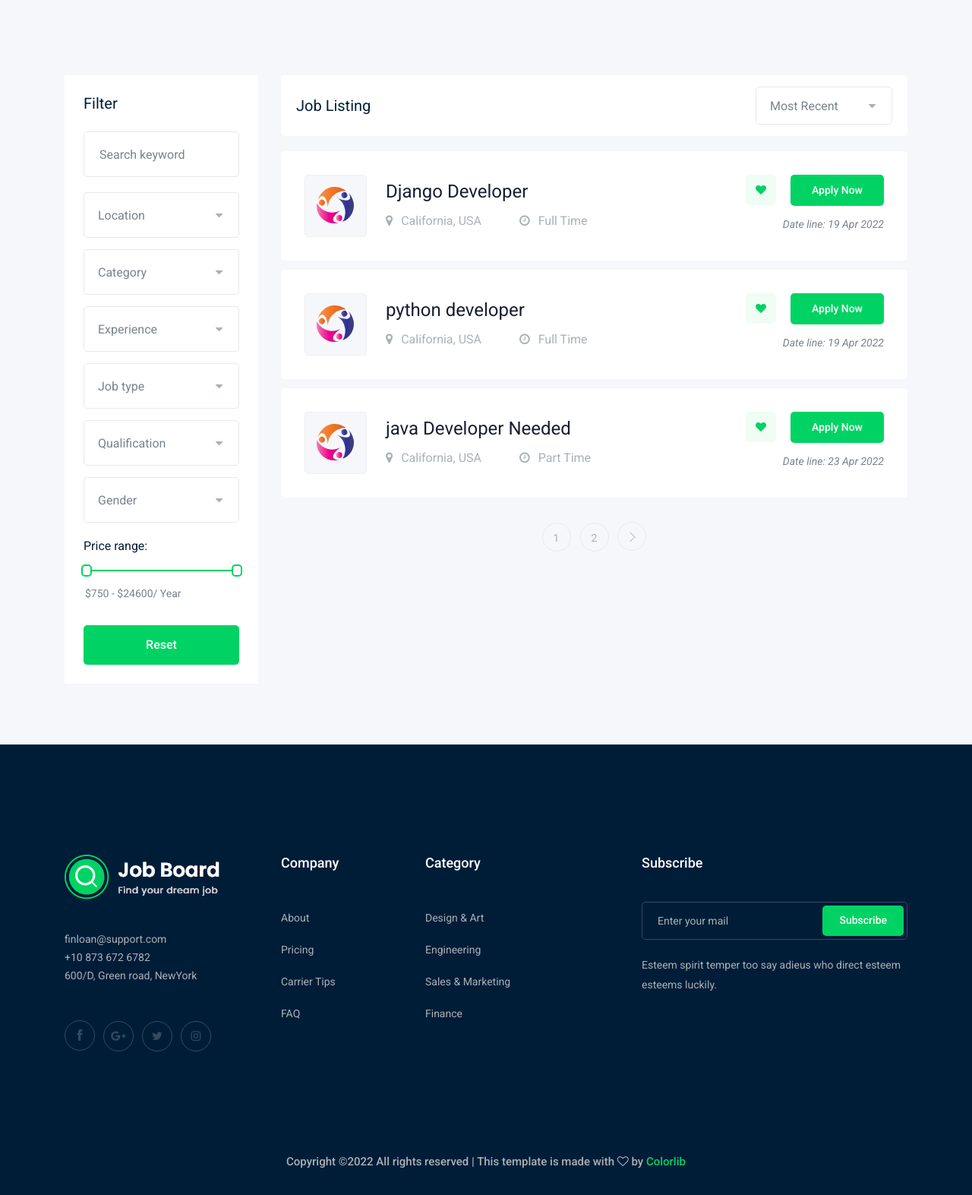
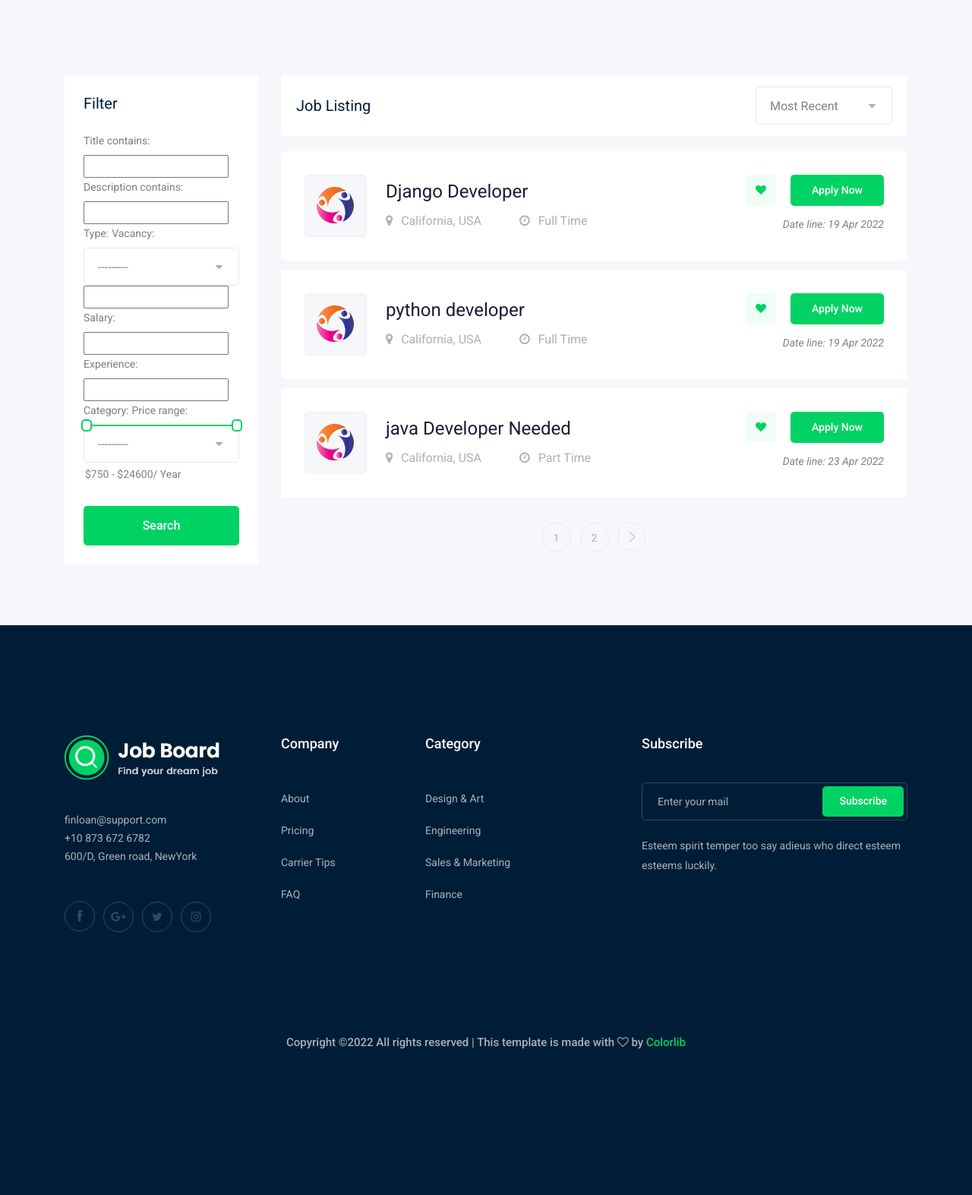
Before and after one commit to Es1amMohamed/Django_Job_Board, a Django app: page / in a window 1280 px wide. Shown: the part 352-1925 px from the top of the page at 76% size. After the commit the page ends 1733 px from the top, so only its background shows below. Run offline with Django 4.2, Linux system fonts and the light colour scheme; data comes from the database, SQL or seed files in the repository; some libraries are stand-ins or nearby versions.

Commit message:
add_filters

```diff
--- /dev/null
+++ b/Job/filters.py
@@ -0,0 +1,11 @@
+import django_filters
+from .models import Job
+
+
+class JobFilter(django_filters.FilterSet):
+    title = django_filters.CharFilter(lookup_expr='icontains')
+    description = django_filters.CharFilter(lookup_expr='icontains')
+    class Meta:
+        model = Job
+        fields = '__all__'
+        exclude = ('owner','job_Responsibility','Published_at','slug')
--- a/Job/templates/jobs/job_list.html
+++ b/Job/templates/jobs/job_list.html
@@ -23,79 +23,20 @@
                         <div class="form_inner white-bg">
                             <h3>Filter</h3>
                             <form action="#">
-                                <div class="row">
-                                    <div class="col-lg-12">
-                                        <div class="single_field">
-                                            <input type="text" placeholder="Search keyword">
-                                        </div>
-                                    </div>
-                                    <div class="col-lg-12">
-                                        <div class="single_field">
-                                            <select class="wide">
-                                                <option data-display="Location">Location</option>
-                                                <option value="1">Rangpur</option>
-                                                <option value="2">Dhaka </option>
-                                            </select>
-                                        </div>
-                                    </div>
-                                    <div class="col-lg-12">
-                                        <div class="single_field">
-                                            <select class="wide">
-                                                <option data-display="Category">Category</option>
-                                                <option value="1">Category 1</option>
-                                                <option value="2">Category 2 </option>
-                                            </select>
-                                        </div>
-                                    </div>
-                                    <div class="col-lg-12">
-                                        <div class="single_field">
-                                            <select class="wide">
-                                                <option data-display="Experience">Experience</option>
-                                                <option value="1">Experience 1</option>
-                                                <option value="2">Experience 2 </option>
-                                            </select>
-                                        </div>
-                                    </div>
-                                    <div class="col-lg-12">
-                                        <div class="single_field">
-                                            <select class="wide">
-                                                <option data-display="Job type">Job type</option>
-                                                <option value="1">full time 1</option>
-                                                <option value="2">part time 2 </option>
-                                            </select>
-                                        </div>
-                                    </div>
-                                    <div class="col-lg-12">
-                                        <div class="single_field">
-                                            <select class="wide">
-                                                <option data-display="Qualification">Qualification</option>
-                                                <option value="1">Qualification 1</option>
-                                                <option value="2">Qualification 2</option>
-                                            </select>
-                                        </div>
-                                    </div>
-                                    <div class="col-lg-12">
-                                        <div class="single_field">
-                                            <select class="wide">
-                                                <option data-display="Gender">Gender</option>
-                                                <option value="1">male</option>
-                                                <option value="2">female</option>
-                                            </select>
-                                        </div>
-                                    </div>
+                                {{filter.form}}
+                                <label for="amount">Price range:</label>
+                                <div id="slider-range"></div>
+                                <p>
+                                    <input type="text" id="amount" readonly style="border:0; color:#7A838B; font-size: 14px; font-weight:400;">
+                                </p>
                                 </div>
+                            <div class="reset_btn">
+                                <button value='Search' class="boxed-btn3 w-100" type="submit">Search</button>
+                            </div>
                             </form>
                         </div>
                         <div class="range_wrap">
-                            <label for="amount">Price range:</label>
-                            <div id="slider-range"></div>
-                            <p>
-                                <input type="text" id="amount" readonly style="border:0; color:#7A838B; font-size: 14px; font-weight:400;">
-                            </p>
-                        </div>
-                        <div class="reset_btn">
-                            <button  class="boxed-btn3 w-100" type="submit">Reset</button>
-                        </div>
+
                     </div>
                 </div>
                 <div class="col-lg-9">
--- a/Job/views.py
+++ b/Job/views.py
@@ -6,6 +6,7 @@ from .job_api import *
 from rest_framework import viewsets
 from .forms import *
 from django.contrib.auth.decorators import login_required
+from .filters import JobFilter
 
 
 
@@ -13,12 +14,14 @@ from django.contrib.auth.decorators import login_required
 
 def job_list(request):
     joblist = Job.objects.all()
+    filter = JobFilter(request.GET,queryset=joblist)
+    joblist = filter.qs
+
     paginator = Paginator(joblist,3)
-
     page_number = request.GET.get('page')
     page_obj = paginator.get_page(page_number)
 
-    context = {'jobs':page_obj}
+    context = {'jobs':page_obj , 'filter':filter}
     return render(request,'jobs/job_list.html',context)
 
 def job_details(request,slug):
--- a/project/settings.py
+++ b/project/settings.py
@@ -44,6 +44,7 @@ INSTALLED_APPS = [
     'rest_framework',
     'bootstrap4',
     'phonenumber_field',
+    'django_filters',
 
 ]
 
--- a/templates/base.html
+++ b/templates/base.html
@@ -62,13 +62,10 @@
                             </div>
                             <div class="col-xl-3 col-lg-3 d-none d-lg-block">
                                 <div class="Appointment">
-
                                     {% if request.user.is_authenticated %}
-
                                     <div class="phone_num d-none d-xl-block">
                                         <a href="{% url 'account:profile' %}">Profile</a>
                                     </div>
-
                                     {% else %}
                                     <div class="phone_num d-none d-xl-block">
                                         <a href="{% url 'login' %}">Login</a>
```
